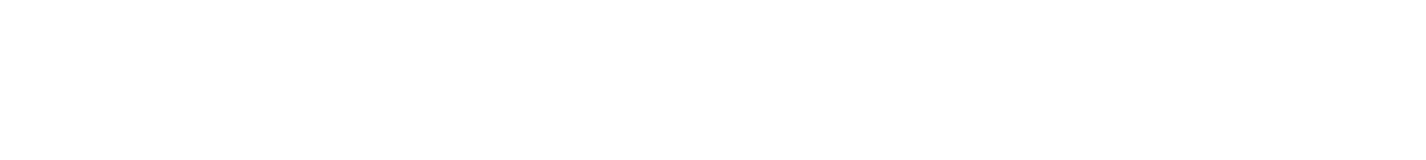
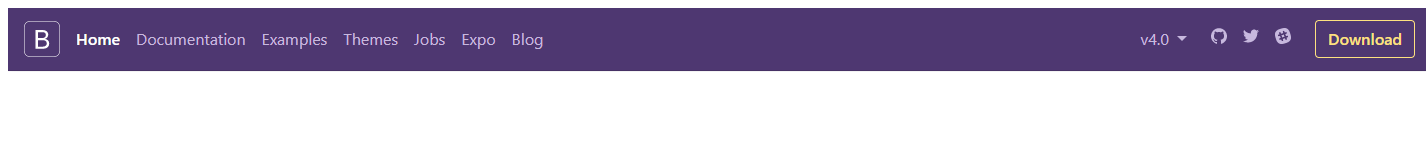
Before and after one commit to viravalo/Taller1, a plain HTML site: page index.html in a window 1280 px wide. Shown: the whole page, 1426 px wide, since content can reach past the window. Drawn offline with Linux system fonts and the light colour scheme.

Commit message:
Menu terminado

```diff
--- a/index.html
+++ b/index.html
@@ -5,6 +5,6 @@
     <title>Document</title>
 </head>
 <body>
-
+    <img src="cuerpo.PNG"/>
 </body>
 </html>
```
